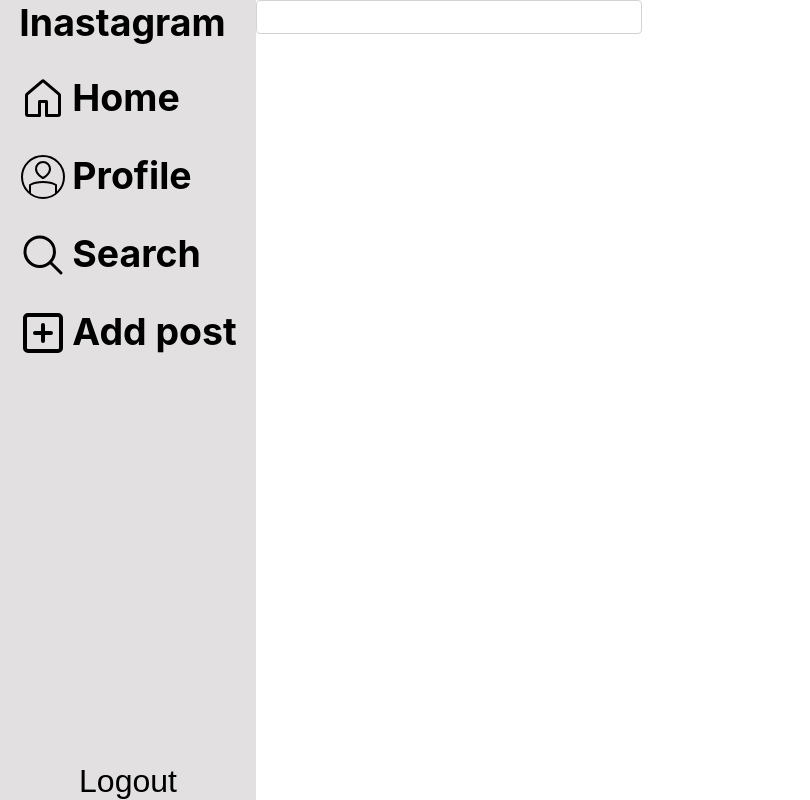
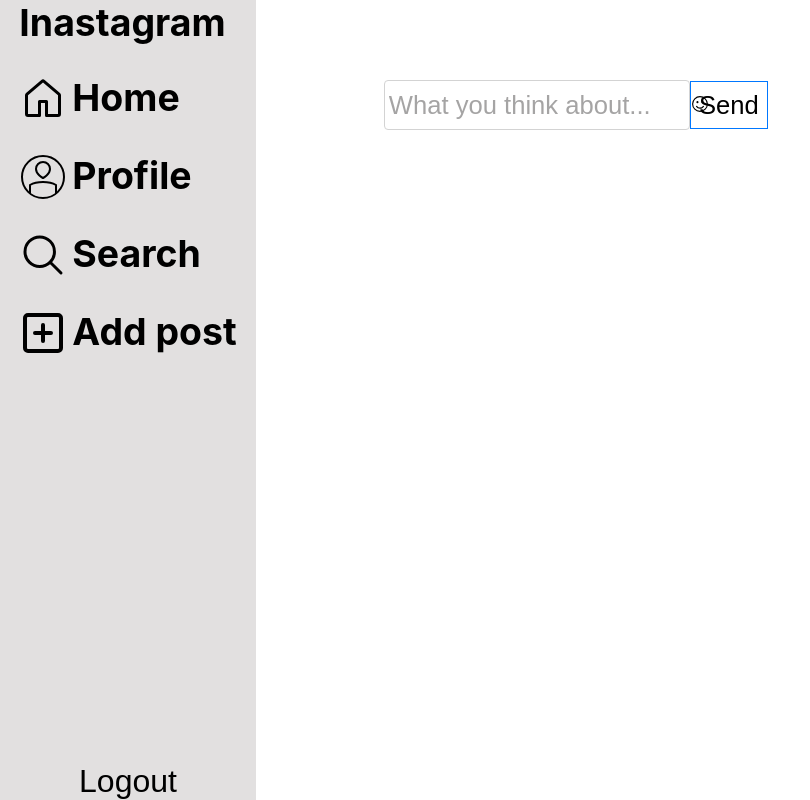
Before and after one commit to Geisrek/instagram_Cloon, a React (Create React App) app in the folder frontend/: page /post in a window 1280 px wide. Shown: the whole page, without its empty margins (0-810 px from the left). Built offline with nearby package versions, Linux system fonts and the light colour scheme.

Commit message:
finish post

```diff
--- a/frontend/src/components/AddPost/AddPost.jsx
+++ b/frontend/src/components/AddPost/AddPost.jsx
@@ -1,10 +1,18 @@
 import Navbar from "../navbar/navbar"
+import useAddPost from "./Hook"
+import face from "../assets/face.svg"
+import "./style.css"
 const AddPost=()=>{
+    const{post,setPost}=useAddPost()
     return(
     <section className="flex">
      <Navbar/>
-     <section className="post">
-        <input/>
+     <section className="post flex">
+        <div className="post-bar flex">
+        <input type="text" value={post} onChange={(event)=>{setPost(event.target.value)}}/>
+        <img src={face} alt="" />
+        <button className="add-btn">Send</button>
+        </div>
      </section>
     </section>)
 }
--- a/frontend/src/components/AddPost/Hook.js
+++ b/frontend/src/components/AddPost/Hook.js
@@ -1,3 +1,9 @@
+import { useState } from "react"
 const useAddPost=()=>{
-
+const [post,setPost]=useState("What you think about...")
+return({
+    post:post,
+    setPost:setPost
+})
 }
+export default useAddPost
--- a/frontend/src/components/AddPost/style.css
+++ b/frontend/src/components/AddPost/style.css
@@ -0,0 +1,30 @@
+.post-bar{
+    position: absolute;
+    left: 30%;
+    top: 10%;
+    width:30vw;
+    height: fit-content;
+    align-items: center;
+    justify-content: center;
+}
+.post-bar>input{
+   width: 80%;
+   height: 3rem;
+   font-size: 1.6rem;
+   border-radius: 0.25rem;
+   color: rgb(165, 164, 164);
+   padding-left: 1%;
+}
+.post-bar>img{
+    position: absolute;
+    left: 80%;
+    top: 30%;
+
+}
+.add-btn{
+border: 1px solid rgb(0, 119, 255);
+height: 3rem;
+width: 5rem;
+font-size: 1.6rem;
+
+}
--- a/frontend/src/components/Home/Home.jsx
+++ b/frontend/src/components/Home/Home.jsx
@@ -20,7 +20,7 @@ const Home =()=>{
             <ul className="posts-list column gap-30">
                 <li className="column post-item">
                     <div className="mid-y post-head flex "><div className="post-info mid flex gap-10"><div className="user-bg flex mid"><img src={profile} className="user"/></div><div className="flex mid gap"> <h4>Rafik</h4>
-                    <span>5h</span></div></div><button>...</button></div>
+                    <span>.5h</span></div></div><button>...</button></div>
                     <div className="post-img-container"><img src={profile} className="post-img"/></div>
                     <div className={`column post-text`}>
                         <span>1K likes</span>
@@ -35,7 +35,7 @@ const Home =()=>{
                 <Post index={1} user={"Nambiha"} likes={"10k"} time={"5m"} description={"Lorem ipsum dolor, sit amet consectetur adipisicing elit."}/>
             </ul>
         </div>
-        <div className="column user-ref gap-30"><div className="flex mid gap-10  prof"><di className="user-bg flex mid"><img className="user" src={profile} alt="" /></di><h4>User Name</h4></div>
+        <div className="column user-ref gap-30"><div className="flex mid gap-10  prof"><div className="user-bg flex mid"><img className="user" src={profile} alt="" /></div><h4>User Name</h4></div>
         <div className="suggestions-head flex"><span>Suggestion for you</span><h4>See all</h4></div>
         <ul className="suggestion">
             <li>
--- a/frontend/src/components/Home/style.css
+++ b/frontend/src/components/Home/style.css
@@ -39,6 +39,7 @@
 }
 .post-head{
     justify-content: space-between;
+    margin-bottom: 3%;
 }
 .post-item{
     padding-top:2%;
@@ -85,6 +86,7 @@
     border-radius: 50%;
     height: 70px;
     width: 70px;
+
 }
 .description{
     width: 100%;
@@ -115,6 +117,9 @@
     position: absolute;
     top:10px;
     right: 25px;
+    width: 20vw;
+    height: 30vh;
+    font-family: 2rem;
 }
 .prof{
     width: 100%;
--- a/frontend/src/components/Post/Post.jsx
+++ b/frontend/src/components/Post/Post.jsx
@@ -12,7 +12,7 @@ const Post=({index,description,likes,user,time})=>{
                     <div className="mid-y post-head flex "><div className="post-info mid flex gap-10">
                         <div className="user-bg flex mid">
                             <img src={profile} className="user"/></div><div className="flex mid gap"> <h4>{user}</h4>
-                    <span>{time}</span></div></div><button>...</button></div>
+                    <span>.{time}</span></div></div><button>...</button></div>
                     <div className="post-img-container"><img src={profile} className="post-img"/></div>
                     <div className={`column post-text`}>
                         <span>{likes} likes</span>
--- a/frontend/src/components/navbar/style.css
+++ b/frontend/src/components/navbar/style.css
@@ -31,3 +31,6 @@
 .nav-item{
     cursor: pointer;
 }
+.nav-item:hover{
+    color: white;
+}
```
Also changed, not shown: frontend/src/components/assets/face.svg (added).
